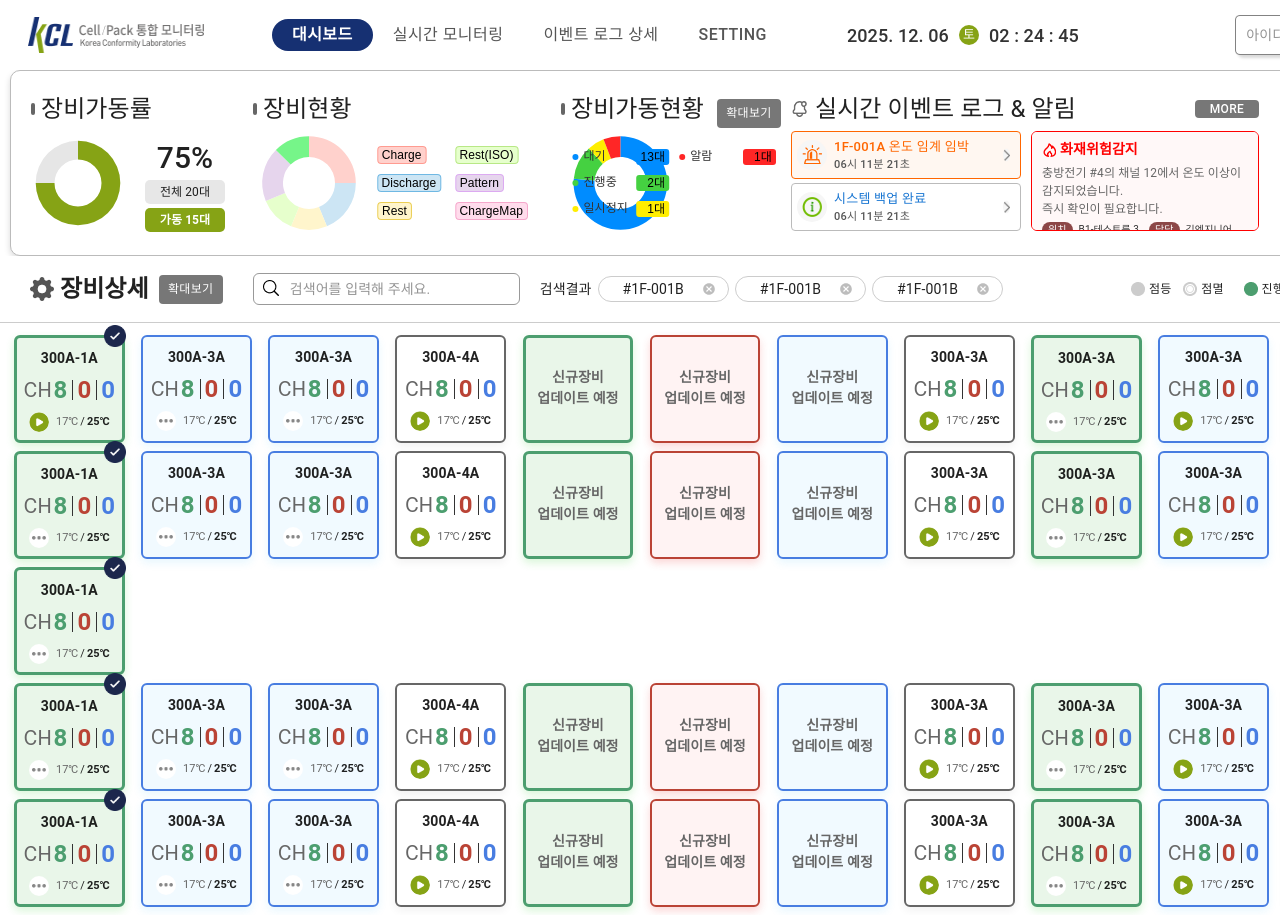
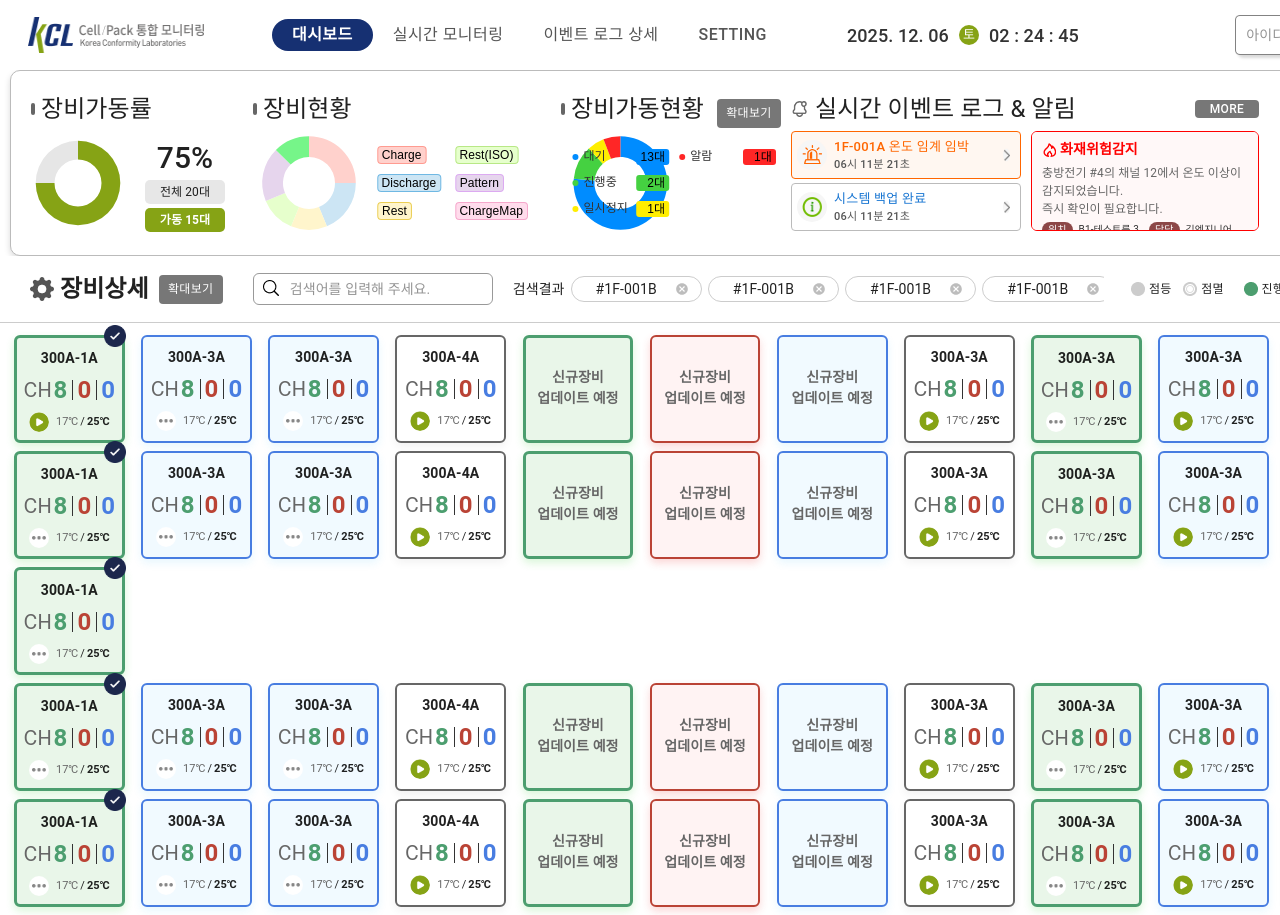
Before and after one commit to MUBSCORP/KCL, a Next.js app: page /uiux/dashboard-cell in a window 1280 px wide. Shown: the top 915 px of the page. Built offline with nearby package versions, Linux system fonts and the light colour scheme; what @mui/material-nextjs would draw is missing.

Commit message:
[251206] 검색결과 스크롤적용, pack 단계표시 수정

```diff
--- a/src/app/uiux/components/modules/topFilter/SearchArea.tsx
+++ b/src/app/uiux/components/modules/topFilter/SearchArea.tsx
@@ -21,6 +21,14 @@ export default function SearchArea() {
     { key: 0, label: '#1F-001B', delete: true },
     { key: 1, label: '#1F-001B', delete: true },
     { key: 2, label: '#1F-001B', delete: true },
+    { key: 3, label: '#1F-001B', delete: true },
+    { key: 4, label: '#1F-001B', delete: true },
+    { key: 5, label: '#1F-001B', delete: true },
+    { key: 6, label: '#1F-001B', delete: true },
+    { key: 7, label: '#1F-001B', delete: true },
+    { key: 8, label: '#1F-001B', delete: true },
+    { key: 9, label: '#1F-001B', delete: true },
+    { key: 10, label: '#1F-001B', delete: true },
   ]);
 
   const [searchText, setSearchText] = React.useState('');
--- a/src/styles/modules/_monitoring.scss
+++ b/src/styles/modules/_monitoring.scss
@@ -141,7 +141,7 @@
               }
             }
             dd {
-              font-size: 1.0rem;
+              font-size: 1rem;
               font-weight: 600;
             }
             + dl {
@@ -178,15 +178,15 @@
                 height: 0.4rem;
                 background-color: #dadada;
               }
-              &:not(:last-child)::after {
-                content: '';
-                position: absolute;
-                top: 0;
-                right: 0;
-                width: 1px;
-                height: 0.4rem;
-                background-color: var(--co-white);
-              }
+              // &:not(:last-child)::after {
+              //   content: '';
+              //   position: absolute;
+              //   top: 0;
+              //   right: 0;
+              //   width: 1px;
+              //   height: 0.4rem;
+              //   background-color: var(--co-white);
+              // }
 
               > span {
                 position: absolute;
--- a/src/styles/modules/_topFilter.scss
+++ b/src/styles/modules/_topFilter.scss
@@ -2,14 +2,15 @@
 @use 'common/mixins' as *;
 
 .topFilter {
-  @include flexArea($align: center, $justify: space-between);
+  @include flexArea($align: center, $justify: space-between, $gap: 1rem);
   min-width: var(--min-width);
   padding: 1.5rem 3rem;
   border-bottom: 1px solid #ccc;
   background-color: #fff;
   margin-bottom: 1.2rem;
   > .left {
-    @include flexArea($align: center, $justify: flex-start, $gap: 3rem);
+    flex: 1;
+    @include flexArea($align: center, $justify: flex-start, $gap: 3rem, $width: calc(100% - 110rem));
     .compTit {
       @include flexArea($align: center, $gap: 0.6rem);
       font-size: 2.4rem;
@@ -21,7 +22,7 @@
       }
     }
     .searchArea {
-      @include flexArea($align: center, $justify: flex-start, $gap: 2rem);
+      @include flexArea($align: center, $justify: flex-start, $gap: 2rem, $width: calc(100% - 24rem));
       .schInput {
         @include flexArea($justify: flex-start);
         position: relative;
@@ -68,13 +69,26 @@
         }
       }
       .schResult {
-        @include flexArea($gap: 0.6rem);
+        @include flexArea($gap: 0.6rem, $justify: flex-start, $width: calc(100% - 26rem));
         dt {
           font-size: 1.4rem;
           white-space: nowrap;
         }
         dd {
-          @include flexArea($gap: 0.6rem, $wrap: wrap, $justify: flex-start);
+          @include flexArea($gap: 0.6rem, $justify: flex-start, $width: 100%);
+          overflow-x: auto;
+          scrollbar-width: thin; /* Firefox */
+          scrollbar-color: rgba(0, 0, 0, 0.3) transparent;
+          &::-webkit-scrollbar {
+            height: 2px; /* 가로 스크롤 높이 */
+          }
+          &::-webkit-scrollbar-track {
+            background: transparent; /* 트랙은 투명 */
+          }
+          &::-webkit-scrollbar-thumb {
+            background: rgba(0, 0, 0, 0.3); /* 얇고 투명한 오버레이 느낌 */
+            border-radius: 10px;
+          }
           .chip {
             @include flexArea($gap: 0.6rem);
             font-size: 1.4rem;
```
